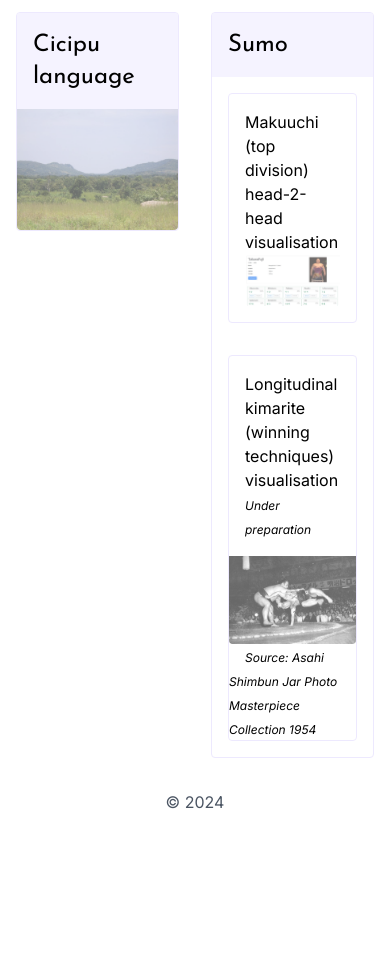
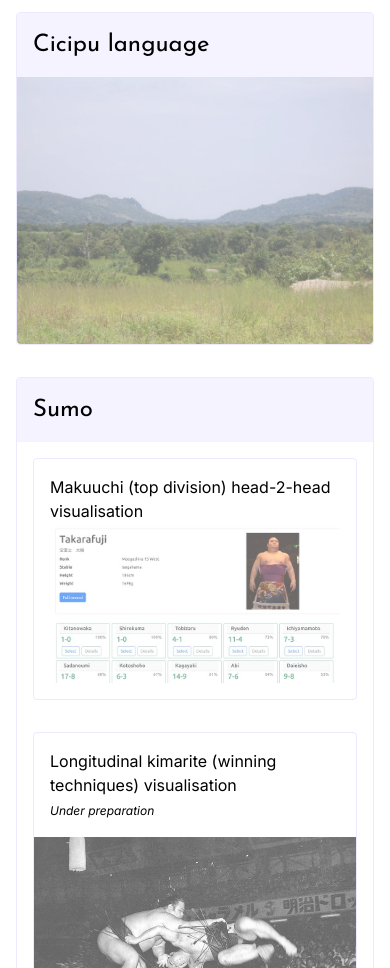
Before and after one commit to stuartmcgill/website_home, a plain HTML site: page public_html/index.html in a window 390 px wide. Shown: the part 132-1100 px from the top of the page. Before the commit the page ends 946 px from the top, so only its background shows below. Drawn offline with nearby package versions, Linux system fonts and the light colour scheme.

Commit message:
Change column layout for mobiles

```diff
--- a/public_html/index.html
+++ b/public_html/index.html
@@ -20,7 +20,7 @@
             <h1 class="text-4xl">Stuart McGill homepage</h1>
         </header>
         <main class="max-w-5xl mx-auto">
-            <div class="grid grid-cols-2 gap-8">
+            <div class="grid grid-cols-1 sm:grid-cols-2 gap-8">
                 <div class="rounded border border-1 border-purple-100 hover:border-purple-500 cursor-pointer overflow-hidden self-start">
                     <a href="https://cicipu.stuartmcgill.org">
                     <h2 class="p-4 text-2xl bg-purple-50">Cicipu language</h2>
@@ -36,7 +36,7 @@
                         </a>
                     </div>
                     <div class="flex flex-col gap-4">
-                        <a href="https://sumo.stuartmcgill.org/kimarite" class="m-4 rounded border border-1 border-purple-100 hover:border-purple-500 cursor-pointer overflow-hidden">
+                        <a href="#" class="m-4 rounded border border-1 border-purple-100 cursor-not-allowed overflow-hidden">
                             <div class="p-4">
                             <div>Longitudinal kimarite (winning techniques) visualisation</div>
                             <i class="mt-4 text-xs">Under preparation</i>
```
